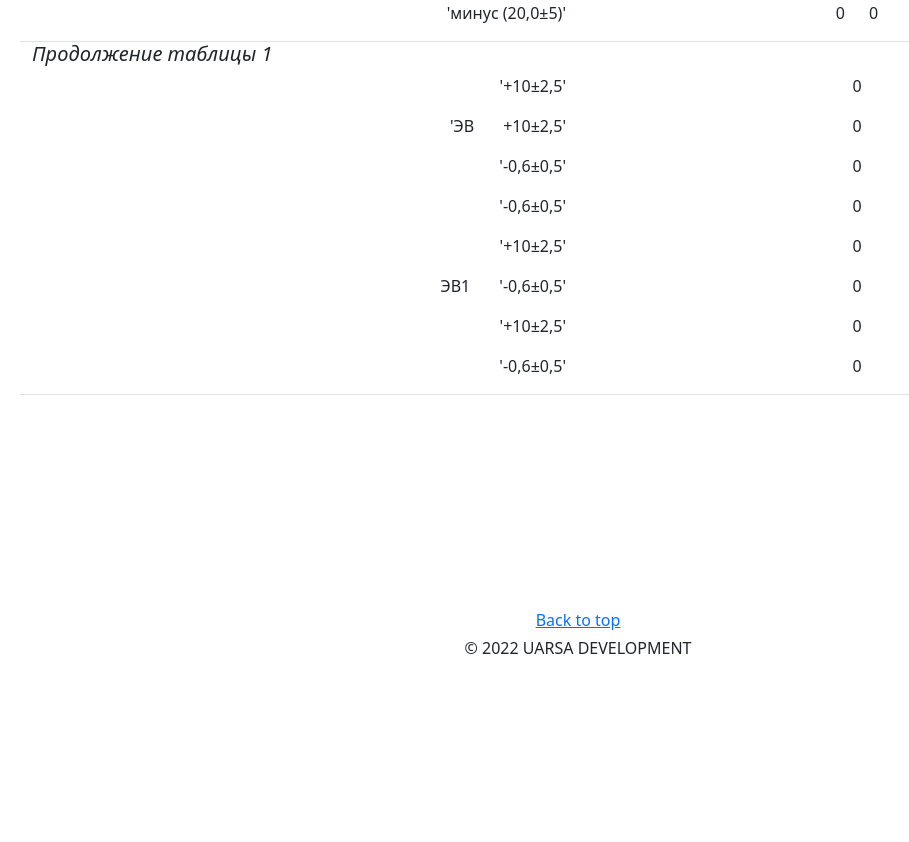
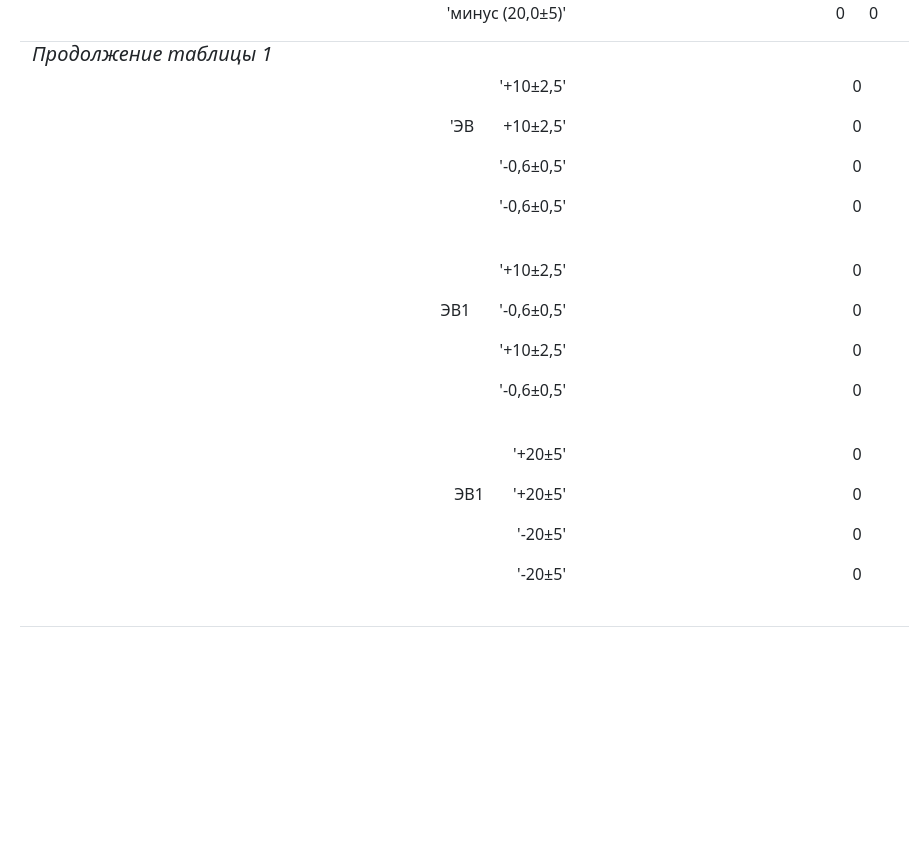
Before and after one commit to familoff/volna-r170, a Flask app: page / in a window 1280 px wide. Shown: the part 612-1454 px from the top of the page, without its empty margins (62-971 px from the left). Before the commit the page ends 1266 px from the top, so only its background shows below. Run offline with Flask 2, Linux system fonts and the light colour scheme.

Commit message:
Update index.html

```diff
--- a/templates/index.html
+++ b/templates/index.html
@@ -206,6 +206,8 @@
         </div>
       </div>
 
+      <br>
+
       <div class="row">
         <div class="col">
           <p align="right">'+10±2,5'</p>
@@ -242,6 +244,50 @@
         </div>
       </div>
 
+      <br>
+
+      <div class="row">
+        <div class="col">
+          <p align="right">'+20±5'</p>
+        </div>
+        <div class="col">
+          <p align="center">{{ tab_1[11] }}</p>
+        </div>
+      </div>
+
+      <div class="row">
+        <div class="col">
+          <p align="right">ЭВ1 &nbsp &nbsp &nbsp '+20±5'</p>
+        </div>
+        <div class="col">
+          <p align="center">{{ tab_1[11] }}</p>
+        </div>
+      </div>
+
+      <div class="row">
+        <div class="col">
+          <p align="right">'-20±5'</p>
+        </div>
+        <div class="col">
+          <p align="center">{{ - tab_1[11] }}</p>
+        </div>
+      </div>
+
+      <div class="row">
+        <div class="col">
+          <p align="right">'-20±5'</p>
+        </div>
+        <div class="col">
+          <p align="center">{{ - tab_1[11] }}</p>
+        </div>
+      </div>
+
+      <br>
+
+
+
+
+
 
 
 
```
